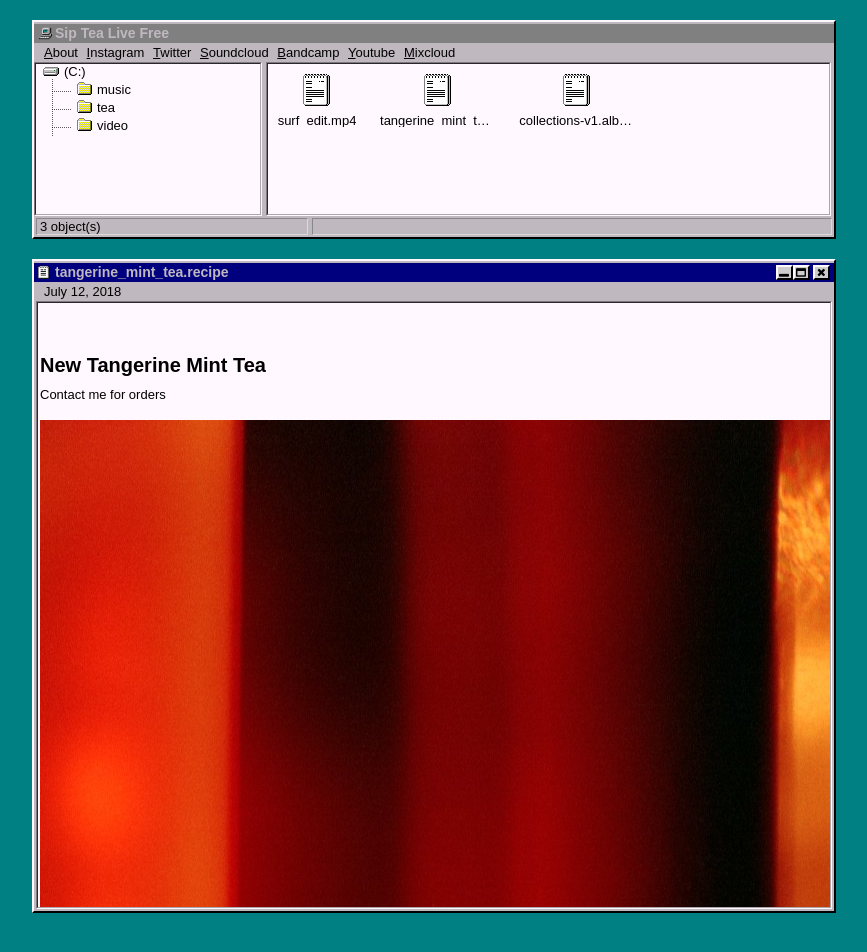
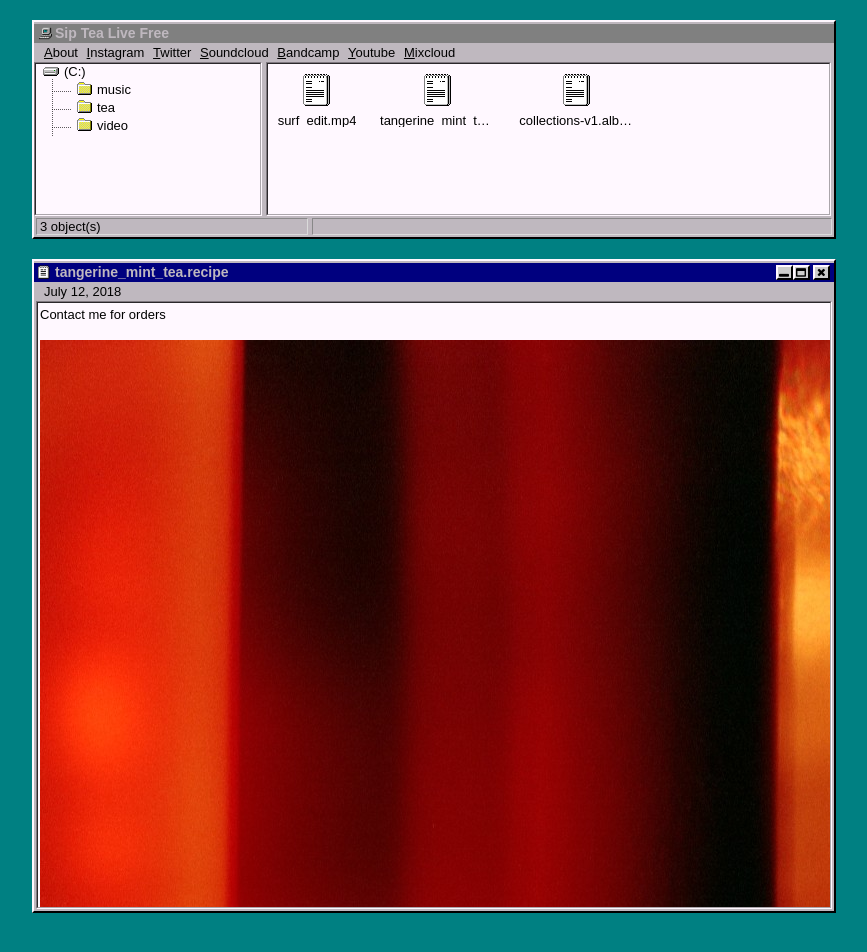
Before and after one commit to andgates/chayumusic, a Jekyll site: the page built from _posts/2018-07-12-tangerine-mint-tea.markdown, in a window 1280 px wide. Shown: the top 952 px of the page, without its empty margins (206-1073 px from the left). Built offline with Jekyll 4.4.1, drawn with Linux system fonts in a browser that asks for light colours.

Commit message:
Updated Tangerine Mint Tea

```diff
--- a/_posts/2018-07-12-tangerine-mint-tea.markdown
+++ b/_posts/2018-07-12-tangerine-mint-tea.markdown
@@ -8,8 +8,6 @@ tags:
 layout: default
 ---
 
-# New Tangerine Mint Tea
-
 Contact me for orders
 
 ![Gates-012.jpg](/uploads/Gates-012.jpg)
```
